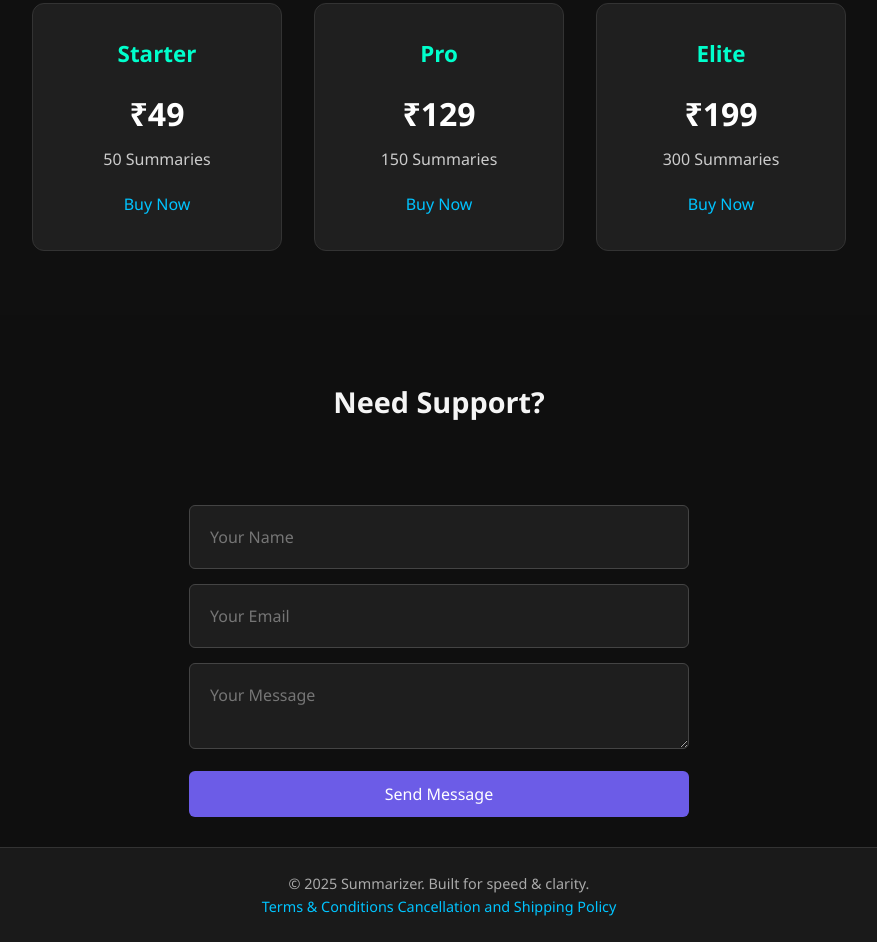
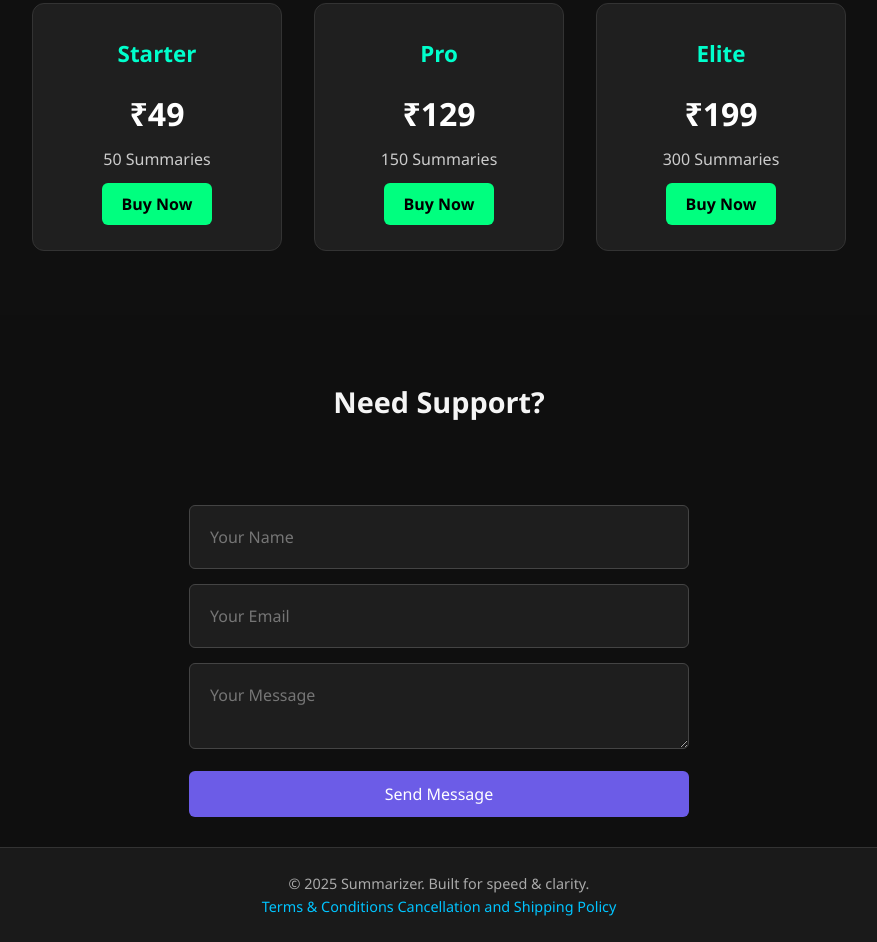
Before and after one commit to dcoder-nikhil0/landing, a plain HTML site: page index.html in a window 1280 px wide. Shown: the part 1030-1972 px from the top of the page, without its empty margins (201-1078 px from the left). Drawn offline with Linux system fonts and the light colour scheme.

Commit message:
Style update

```diff
--- a/style.css
+++ b/style.css
@@ -152,7 +152,7 @@ nav a:hover {
   color: #ccc;
 }
 
-.buy-button {
+.buy-btn {
   background: #00ff7f;
   color: #000;
   padding: 0.6rem 1.2rem;
```
